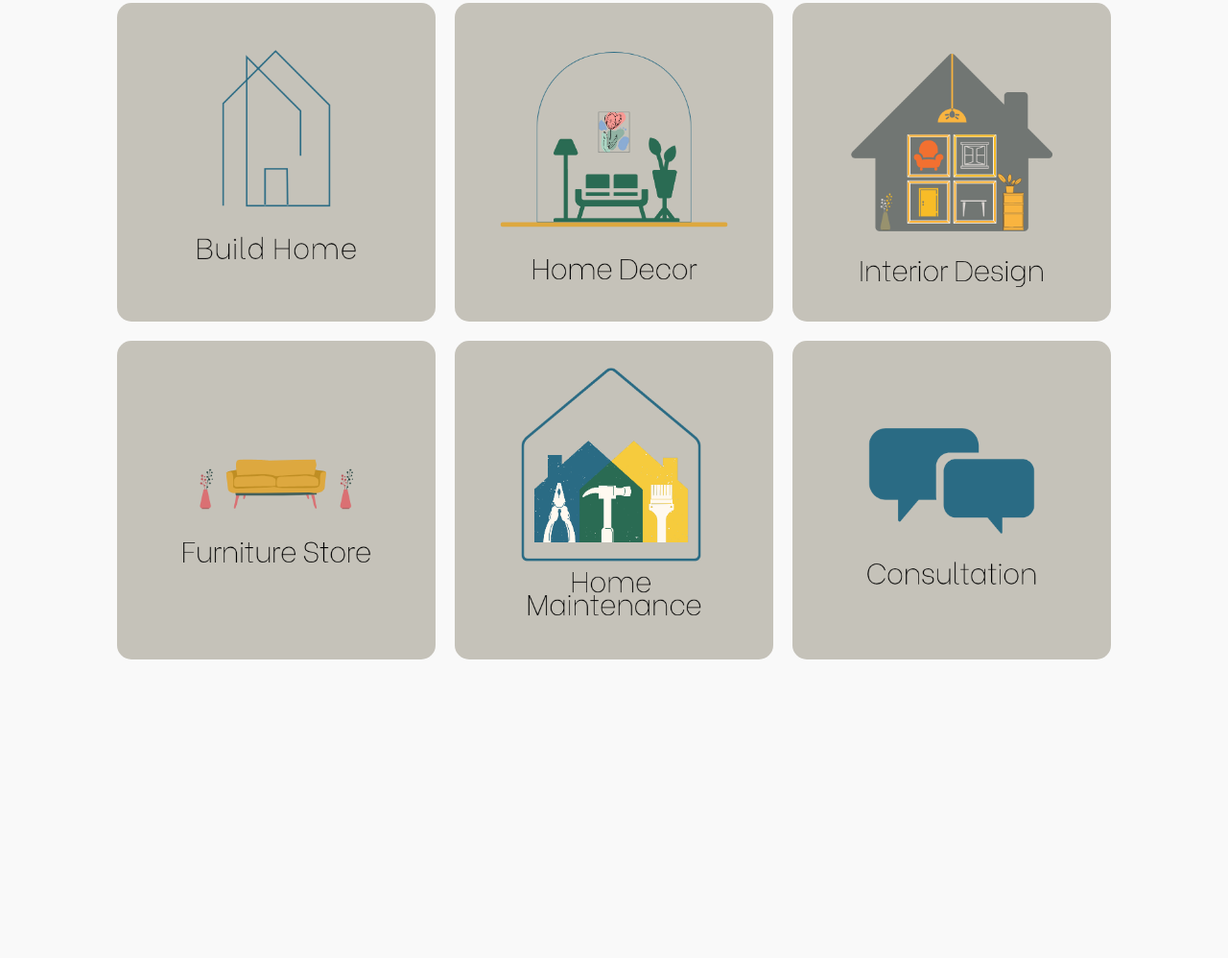
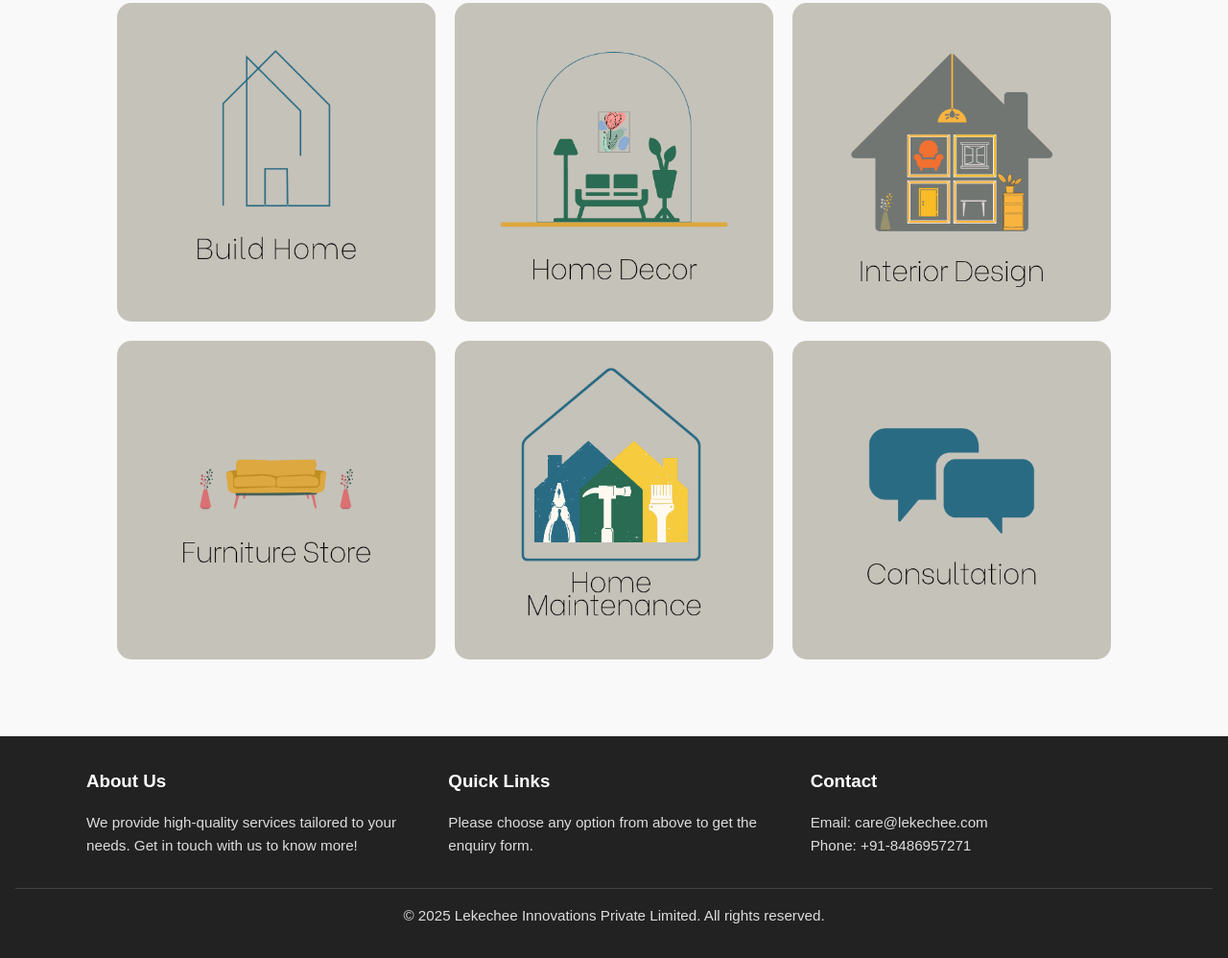
Before and after one commit to lekechee/lekechee.github.io, a plain HTML site: page docs/index.html in a window 1280 px wide. Shown: the part 183-1181 px from the top of the page at 96% size. Before the commit the page ends 902 px from the top, so only its background shows below. Drawn offline with Linux system fonts and the light colour scheme.

Commit message:
added code for basic footer info

```diff
--- a/docs/index.html
+++ b/docs/index.html
@@ -117,6 +117,54 @@
     button:hover {
       background: #005bb5;
     }
+
+    .footer {
+      background: #222;
+      color: #ddd;
+      padding: 2rem 1rem;
+      margin-top: 3rem;
+    }
+
+    .footer-container {
+      display: grid;
+      grid-template-columns: repeat(auto-fit, minmax(220px, 1fr));
+      gap: 2rem;
+      max-width: 1100px;
+      margin: auto;
+    }
+
+    .footer h3 {
+      color: #fff;
+      margin-bottom: 1rem;
+    }
+
+    .footer p, .footer a {
+      font-size: 0.95rem;
+      color: #ddd;
+      text-decoration: none;
+    }
+
+    .footer a:hover {
+      color: #0073e6;
+    }
+
+    .footer-links ul {
+      list-style: none;
+      padding: 0;
+    }
+
+    .footer-links li {
+      margin: 0.5rem 0;
+    }
+
+    .footer-bottom {
+      text-align: center;
+      margin-top: 2rem;
+      border-top: 1px solid #444;
+      padding-top: 1rem;
+      font-size: 0.9rem;
+      color: #aaa;
+    }
   </style>
 </head>
 <body>
@@ -178,5 +226,39 @@
       }
     };
   </script>
+
+  <!-- Footer -->
+  <footer class="footer">
+    <div class="footer-container">
+      <div class="footer-about">
+        <h3>About Us</h3>
+        <p>We provide high-quality services tailored to your needs. Get in touch with us to know more!</p>
+      </div>
+
+      <div class="footer-links">
+        <h3>Quick Links</h3>
+        <ul>
+          <!-- <li><a href="#">Home</a></li> -->
+          <!-- <li><a href="#gallery">Products</a></li> -->
+          <!-- <li><a href="#enquiry">Enquiry</a></li> -->
+          <!-- <li><a href="mailto:sales@mysite.com">Contact</a></li> -->
+          <p>Please choose any option from above to get the enquiry form.</p>
+        </ul>
+      </div>
+
+      <div class="footer-contact">
+        <h3>Contact</h3>
+        <!-- <p>Email: <a href="care@lekechee.com">care@lekechee.com</a></p> -->
+        <!-- <p>Phone: <a href="tel:+91-8486957271">+91-8486957271</a></p> -->
+        <p>Email: care@lekechee.com</p>
+        <p>Phone: +91-8486957271</p>
+      </div>
+    </div>
+
+    <div class="footer-bottom">
+      <p>&copy; 2025 Lekechee Innovations Private Limited. All rights reserved.</p>
+    </div>
+  </footer>
+
 </body>
 </html>
```
